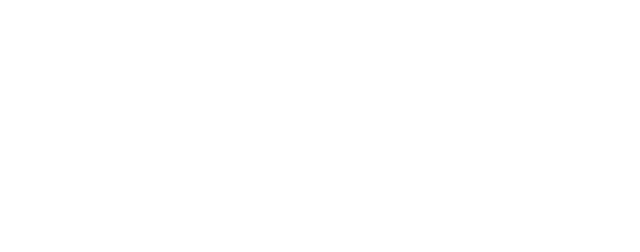
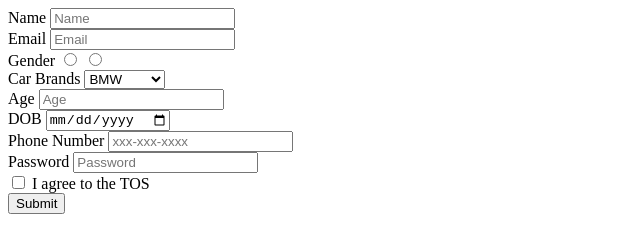
Before and after one commit to acciojob/signup-form-car-Sukesh79, a website: page main.html in a window 1280 px wide. Shown: the whole page, without its empty margins (0-640 px from the left). Drawn offline with Linux system fonts and the light colour scheme.

Commit message:
created a submission

```diff
--- a/main.html
+++ b/main.html
@@ -11,6 +11,51 @@
     <script type="text/javascript" src="./script.js">
 </script>
 
+	<form method = "post">
+		<label for = "name">Name</label>
+		<input type = "text" id = "name" placeholder = "Name" name = "name" required>
+		<br>
+		<label for = "email">Email</label>
+		<input type = "mail" id = "email" placeholder = "Email" name = "email" required>
+		<br>
+		<label for = "gender">Gender</label>
+		<input type = "radio" id = "gender_m" name = "gender" required>
+		<input type = "radio" id = "gender_f" name = "gender" required>
+		<br>
+		<label for = "cars">Car Brands</label>
+		<select id = "cars" name = "cars" placeholder = "--Please choose an option--" required>
+			<option>BMW</option>
+			<option>Audi</option>
+			<option>Mercedez</option>
+		</select>
+
+		<br>
+		<label for = "age">Age</label>
+		<input type = "number" id = "age" name = "age" placeholder = "Age" required>
+		<br>
+
+		<label for = "DOB">DOB</label>
+		<input type = "date" id = "dob" name = "DOB" placeholder= "DOB" required>
+		<br>
+
+		<label for = "Phone">Phone Number</label>
+		<input type = "number" id = "tel" name = "Phone" placeholder = "xxx-xxx-xxxx" required>
+		<br>
+
+		<label for = "Password">Password</label>
+		<input type = "password" id = "password" name = "password" placeholder = "Password" required>
+		<br>
+
+		<input type = "checkbox" id = "tos" name = "Agree" required>
+		<label for = "Agree">I agree to the TOS</label>
+		<br>
+
+		<button type = "submit">Submit</button>
+
+	</form>
+
+
+
 </body>
 
 </html>
```
